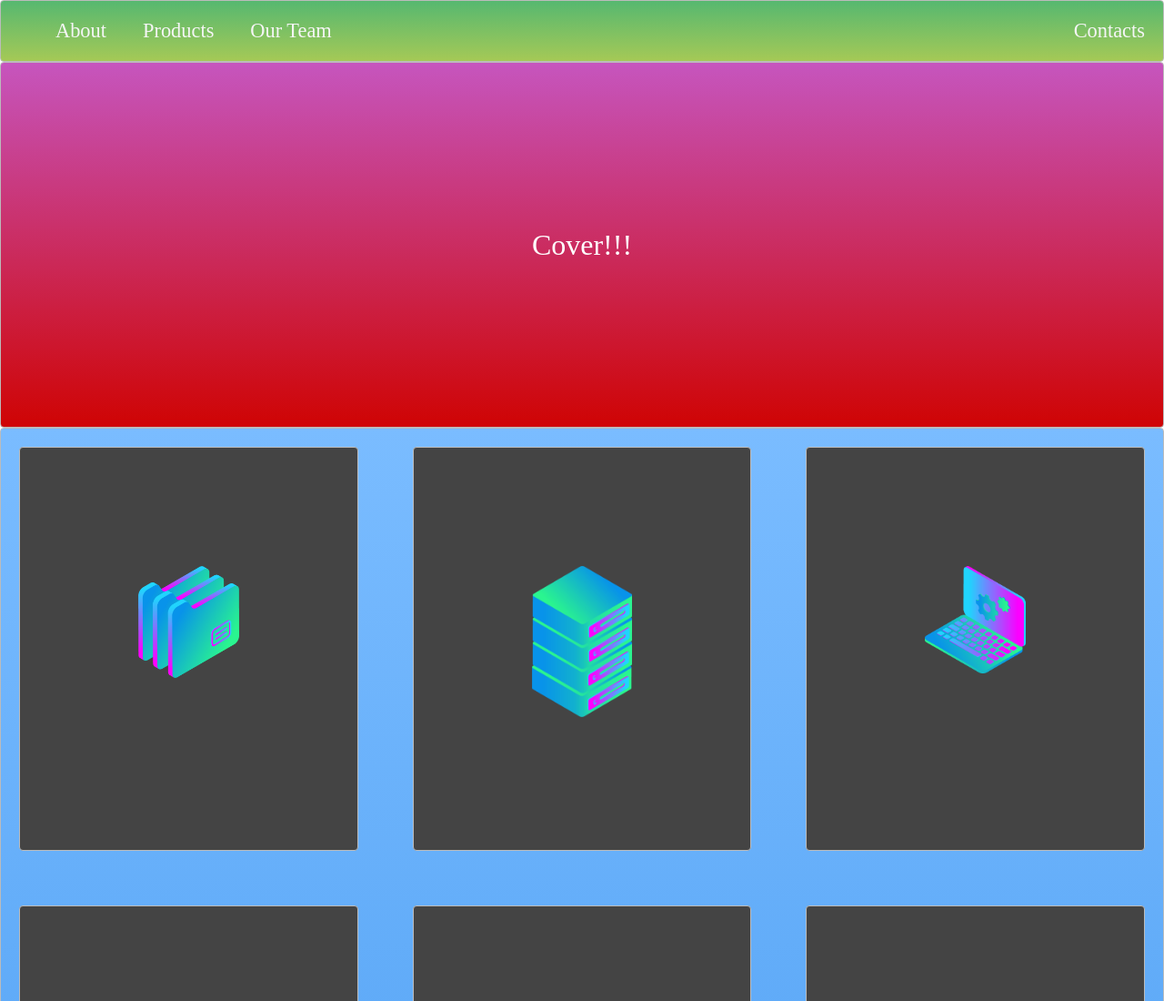
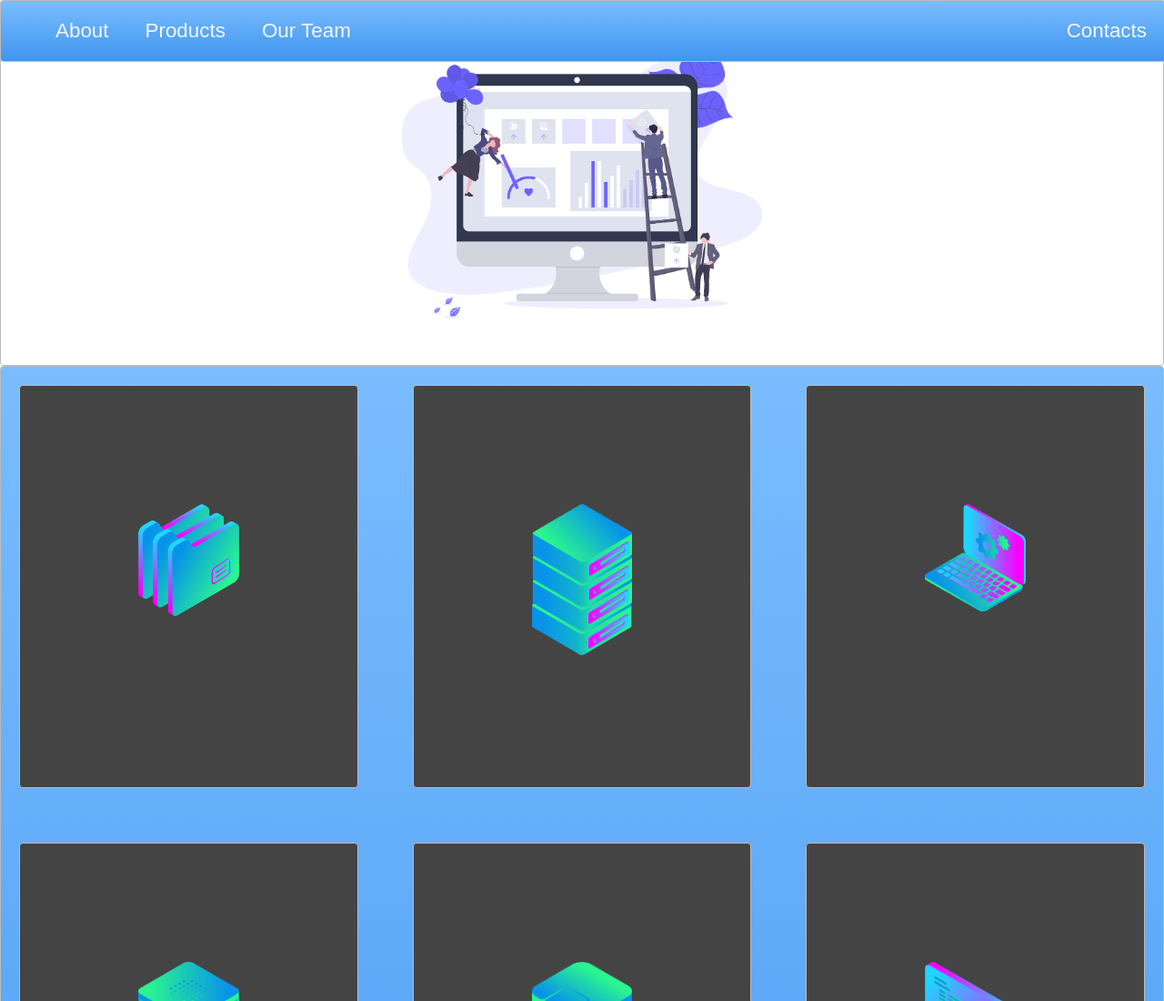
Before and after one commit to simotae14/CSSLayoutBoilerplate, a plain HTML site: page index.html in a window 1280 px wide. Shown: the top 1100 px of the page at 91% size. Drawn offline with Linux system fonts and the light colour scheme.

Commit message:
prettify css

```diff
--- a/index.html
+++ b/index.html
@@ -5,7 +5,7 @@
   <link rel="stylesheet" type="text/css" href="./style.css">
 </head>
 <body>
-  <nav class="zone green">
+  <nav class="zone blue sticky">
     <ul class="main-nav">
       <li><a href="">About</a></li>
       <li><a href="">Products</a></li>
@@ -13,7 +13,9 @@
       <li class="push"><a href="">Contacts</a></li>
     </ul>
   </nav>
-  <div class="container zone red">Cover!!!</div>
+  <div class="container zone">
+    <img src="./img/undraw.png" alt="Cover img" class="cover">
+  </div>
   <div class="zone blue grid-wrapper">
     <div class="box zone"><img src="./img/files_2.png"></div>
     <div class="box zone"><img src="./img/server_2_2.png"></div>
--- a/style.css
+++ b/style.css
@@ -1,5 +1,6 @@
 body {
     margin: auto 0;
+    font-family: Arial;
 }
 
 .zone {
@@ -21,7 +22,20 @@ body {
     box-shadow:rgba(0,0,0,0.8) 0px 5px 15px, inset rgba(0,0,0,0.15) 0px -10px 20px;
 }
 
+.box:hover {
+    -webkit-transform:rotate(-7deg);
+    -moz-transform:rotate(-7deg);
+    -o-transform:rotate(-7deg);
+    transform:rotate(-7deg);
+}
+
 /* NAV */
+.sticky {
+    position: fixed;
+    top: 0;
+    width: 100%;
+}
+
 .main-nav {
     display: flex;
     list-style: none;
@@ -55,6 +69,10 @@ a {
     align-items: center;
     justify-content: center;
     height: 50vh;
+}
+
+.cover {
+    width: 30rem;
 }
 
 /* GRID */
```
